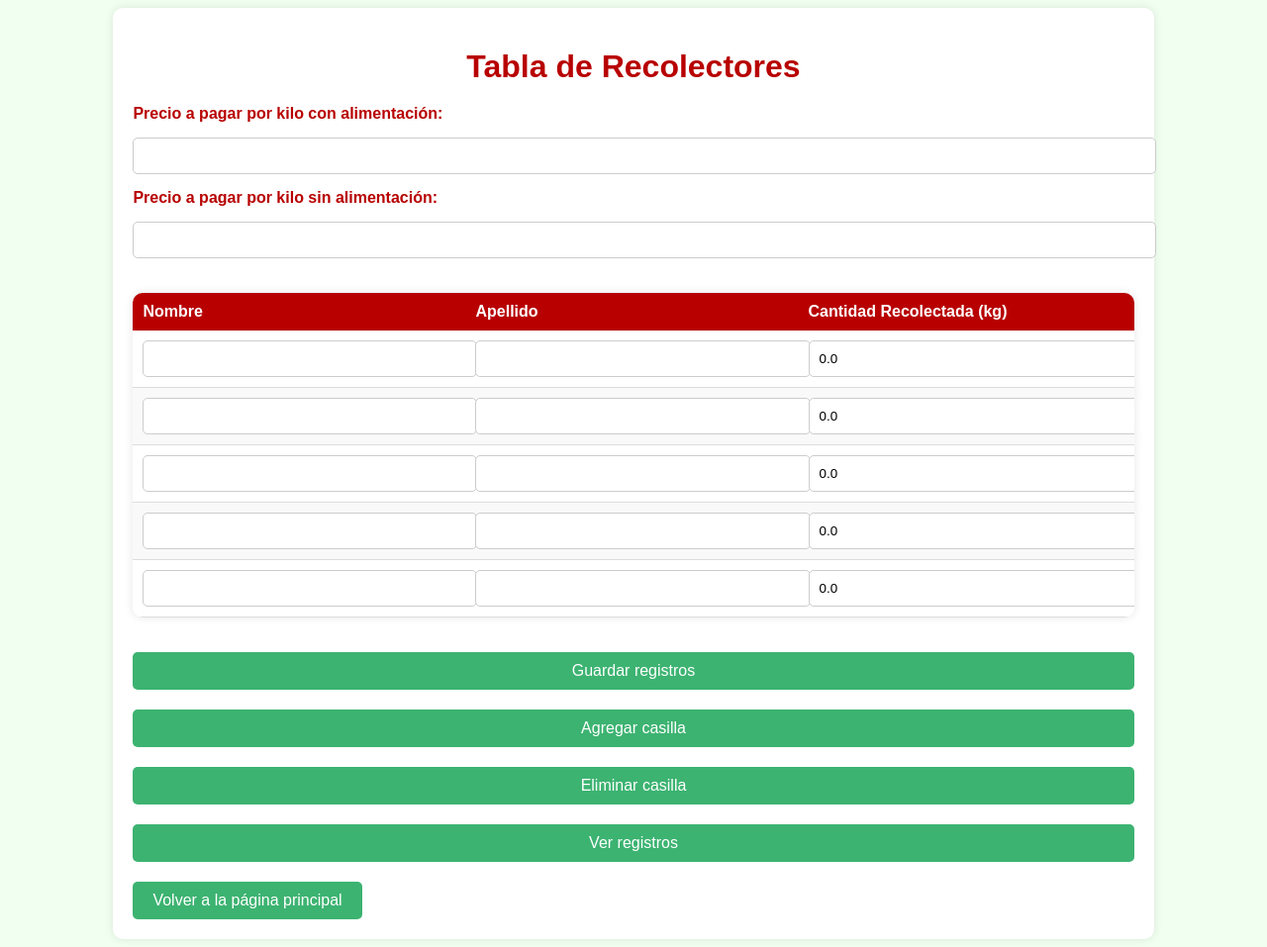
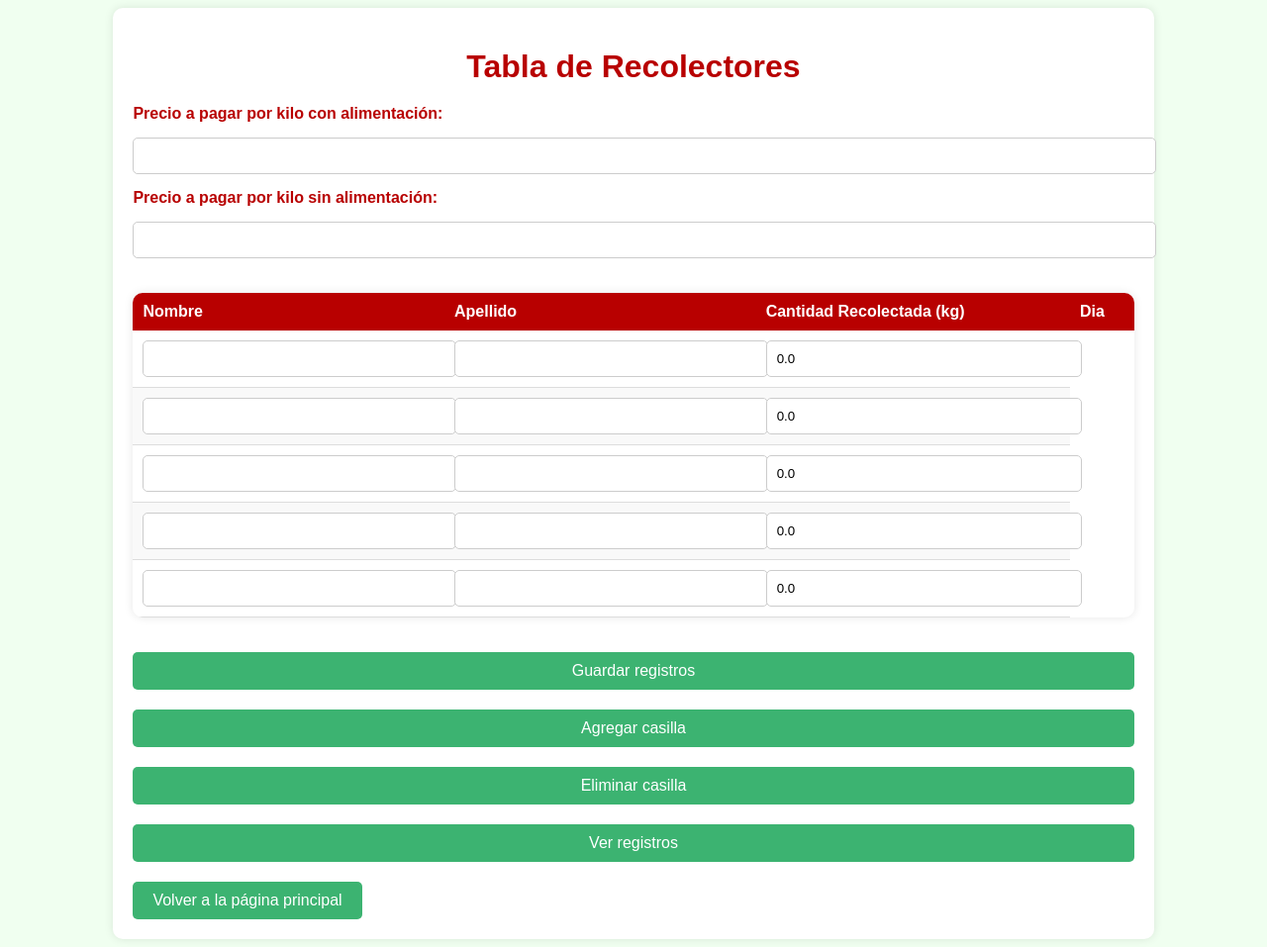
Before and after one commit to edwin5103298/Caffee, a Flask app: page /tabla_recolectores in a window 1280 px wide. Shown: the whole page at 99% size. Run offline with Flask 3, Linux system fonts and the light colour scheme.

Commit message:
Update tabla_recolectores.html

```diff
--- a/templates/tabla_recolectores.html
+++ b/templates/tabla_recolectores.html
@@ -23,6 +23,7 @@
                         <th>Nombre</th>
                         <th>Apellido</th>
                         <th>Cantidad Recolectada (kg)</th>
+                        <th>Dia</th>
                     </tr>
                 </thead>
                 <tbody>
```
